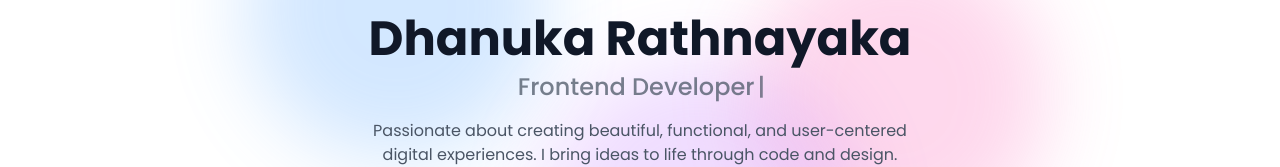
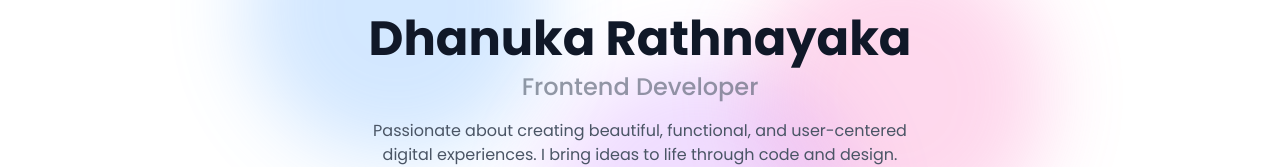
Before and after one commit to Dhanuka001/my-portfolio, a Next.js app: page / in a window 1280 px wide. Shown: the part 376-543 px from the top of the page. Built offline with nearby package versions, Linux system fonts and the light colour scheme.

Commit message:
hero updated

```diff
--- a/app/components/Hero.tsx
+++ b/app/components/Hero.tsx
@@ -10,16 +10,16 @@ import { useInView } from 'react-intersection-observer';
 import WhatsAppButton from './WhatsappButton';
 
 const Hero = () => {
-  const { ref, inView } = useInView({
-    threshold: 0.5,
-  });
+  const { ref, inView } = useInView({ threshold: 0.5 });
 
+  const [finalText, setFinalText] = useState('');
   const [text] = useTypewriter({
     words: ['Frontend Developer'],
     typeSpeed: 90,
     deleteSpeed: 0,
     delaySpeed: 1000,
     loop: 1,
+    onLoopDone: () => setFinalText('Frontend Developer'), // Save it once done
   });
 
   const [isClicked, setIsClicked] = useState(false);
@@ -41,7 +41,6 @@ const Hero = () => {
     >
       <AnimatedBlur />
 
-      {/* Profile Image */}
       <div className="w-40 h-40 rounded-full bg-gradient-to-r from-blue-500 to-purple-500">
         <div className="w-full h-full rounded-full bg-white dark:bg-gray-900 overflow-hidden">
           <Image
@@ -54,29 +53,20 @@ const Hero = () => {
         </div>
       </div>
 
-      {/* Name */}
       <h1 className="text-4xl sm:text-5xl font-bold text-gray-900 dark:text-white mt-6">
         Dhanuka Rathnayaka
       </h1>
 
-      {/* Role */}
-      <h2
-        className={`text-xl sm:text-2xl mt-2 font-medium text-gray-600 dark:text-gray-300 ${
-          text === 'Frontend Developer' ? 'animate-pulse-text' : ''
-        }`}
-      >
-        {text}
-        {/* ✅ Conditional rendering to avoid Cursor sticking/duplication */}
-        {text && <Cursor />}
+      <h2 className="text-xl sm:text-2xl mt-2 font-medium text-gray-600 dark:text-gray-300 animate-pulse-text">
+        {finalText || text}
+        {!finalText && <Cursor />}
       </h2>
 
-      {/* Paragraph */}
       <p className="mt-4 max-w-xl text-gray-600 dark:text-gray-400 text-sm sm:text-base">
         Passionate about creating beautiful, functional, and user-centered digital experiences.
         I bring ideas to life through code and design.
       </p>
 
-      {/* Buttons */}
       <div className="mt-6 flex flex-col sm:flex-row items-center gap-4">
         <button
           onClick={() => {
@@ -95,14 +85,12 @@ const Hero = () => {
         </button>
       </div>
 
-      {/* Social Icons */}
       <div className="mt-6 flex items-center gap-6 text-gray-700 dark:text-gray-300">
         <a href="https://github.com/Dhanuka001"><Github className="w-6 h-6 cursor-pointer hover:text-blue-500" /></a>
         <a href="https://www.linkedin.com/in/dhanuka-rathnayaka1/"><Linkedin className="w-6 h-6 cursor-pointer hover:text-blue-500" /></a>
         <a href="mailto:lohandanuka@gmail.com"><Mail className="w-6 h-6 cursor-pointer hover:text-blue-500" /></a>
       </div>
 
-      {/* Scroll Arrow */}
       <div className="mt-20 animate-bounce">
         <div
           onClick={handleScrollClick}
```
